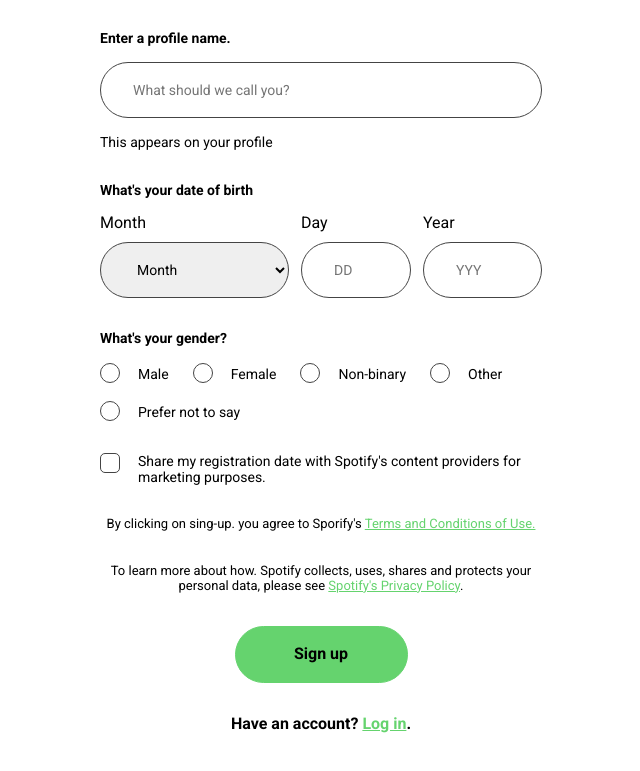
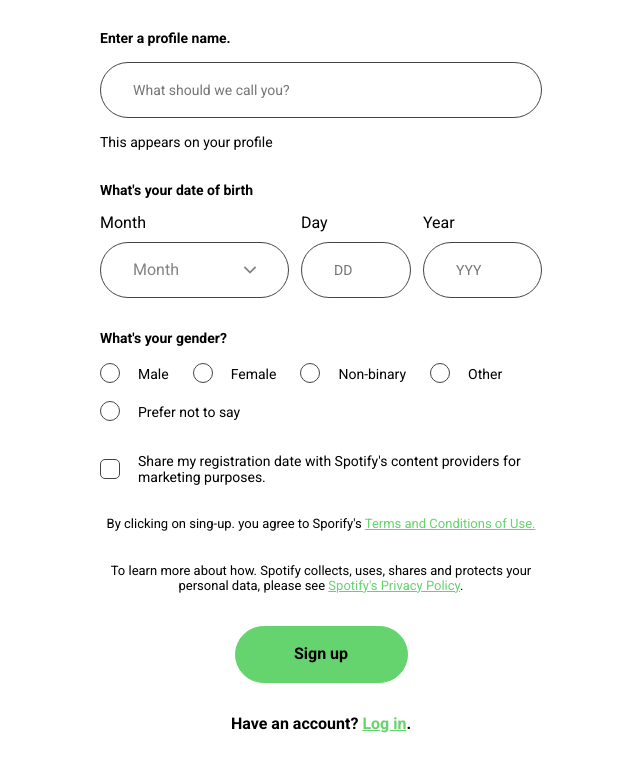
Before and after one commit to Noshi96/AuthFormSpotify, a React (Vite) app: page / in a window 1280 px wide. Shown: the part 862-1633 px from the top of the page, without its empty margins (319-959 px from the left). Built offline with nearby package versions, Linux system fonts and the light colour scheme.

Commit message:
IS-1 Add Custom Dropdown

```diff
--- a/src/global-styles/styles/root.scss
+++ b/src/global-styles/styles/root.scss
@@ -8,7 +8,9 @@
     --color-secondary-dark: #444444;
     --color-spotify-standard: #65D36E;
     --color-white-standard: #ffffff;
+    --color-hover-dropdown: #F0F0F0;
     --color-gray-standard: #bbbbbb;
+    --color-gray-placeholder: #848484;
     --default-small-font-size: 0.813rem; //13px
     --default-input-font-size: 0.875rem; // 14 px
     --regular-small-font-size: 0.875rem;  // 14px
--- a/src/modules/HomeModule/components/BirthDateFormInput/BirthDateFormInput.scss
+++ b/src/modules/HomeModule/components/BirthDateFormInput/BirthDateFormInput.scss
@@ -1,67 +1,64 @@
 .birth-date__label {
-  font-size: 0.875rem; // 14px
-  font-weight: 700;
-  padding-bottom: 1rem;
+  --birth-date-label-padding-bottom: 1rem;
+
+  font-size: var(--regular-small-font-size);
+  font-weight: var(--bold-font-weight);
+  padding-bottom: var(--birth-date-label-padding-bottom);
 }
 
 .date-group {
+  --date-input-horizontal-spacing: 0.75rem; // 12px
+  --label-group-padding-bottom: 0.625rem; // 10px
+  --month-form-group-min-width: 135px;
+  --month-form-group-width: 189px;
+  --day-form-group-width: 110px;
+  --year-form-group-width: 119px;
+  --input-height: 56px;
+  --input-radius: 50px;
+  --input-padding-left-mobile: 1.5rem;
+  --input-padding-left-desktop: 2rem;
+
+
   display: flex;
   justify-content: space-between;
-  gap: 0.75rem; // 12px
+  gap: var(--date-input-horizontal-spacing);
   max-width: 100%;
 }
 
-.form-group {
-  font-size: 0.875rem; // 14px
-  font-weight: 700;
-}
-
 .label-group {
-  padding-bottom: 0.625rem; // 10px
+  padding-bottom: var(--label-group-padding-bottom);
 }
 
 .month-form-group {
-  min-width: 135px;
+  min-width: var(--month-form-group-min-width);
   @media (min-width: 576px) {
-    width: 189px;
+    width: var(--month-form-group-width);
   }
 }
 
 .day-form-group {
   max-width: 100%;
   @media (min-width: 576px) {
-    width: 110px;
+    width: var(--day-form-group-width);
   }
 }
 
 .year-form-group {
   max-width: 100%;
   @media (min-width: 576px) {
-    width: 119px;
+    width: var(--year-form-group-width);
   }
 }
 
-.month__input, .day__input, .year__input {
+.day__input, .year__input {
   width: 100%;
-  height: 56px;
+  height: var(--input-height);
   border: 1px solid var(--color-secondary-dark);
-  border-radius: 50px;
-  font-size: 0.875rem;
-  padding-left: 1.5rem; //24px
+  border-radius: var(--input-radius);
+  font-size: var(--default-input-font-size);
+  padding-left: var(--input-padding-left-mobile);
 
   @media (min-width: 576px) {
-    padding-left: 2rem; //32px
+    padding-left: var(--input-padding-left-desktop); //32px
   }
 }
-
-select option {
-  background-color: #f8f8f8;
-  color: #333;
-  font-weight: bold;
-  border-radius: 50px;
-}
-
-select option:hover {
-  background-color: #ccc;
-  color: #fff;
-}
--- a/src/modules/HomeModule/components/BirthDateFormInput/BirthDateFormInput.tsx
+++ b/src/modules/HomeModule/components/BirthDateFormInput/BirthDateFormInput.tsx
@@ -1,4 +1,5 @@
 import React from 'react';
+import { FormDropdown } from '../FormDropdown/FormDropdown';
 import './BirthDateFormInput.scss';
 
 export const BirthDateFormInput: React.FC = () => {
@@ -16,30 +17,7 @@
               <span>{'Month'}</span>
             </label>
           </div>
-          <select
-            className='month__input'
-            aria-invalid='false'
-            id='month'
-            name='month'
-            placeholder='Month'
-            required={true}
-          >
-            <option value='' disabled selected style={{ display: 'none' }}>
-              Month
-            </option>
-            <option value='01'>January</option>
-            <option value='02'>February</option>
-            <option value='03'>March</option>
-            <option value='04'>April</option>
-            <option value='05'>May</option>
-            <option value='06'>June</option>
-            <option value='07'>July</option>
-            <option value='08'>August</option>
-            <option value='09'>September</option>
-            <option value='10'>October</option>
-            <option value='11'>November</option>
-            <option value='12'>December</option>
-          </select>
+          <FormDropdown />
         </div>
         <div className='day-form-group'>
           <div className='label-group'>
--- a/src/modules/HomeModule/components/FormDropdown/FormDropdown.scss
+++ b/src/modules/HomeModule/components/FormDropdown/FormDropdown.scss
@@ -1,45 +1,59 @@
 .custom-select {
+  --select-month-button-height: 3.5rem; // 56px;
+  --button-padding-left-right-mobile: 1.5rem; //24px;
+  --button-padding-left-right-desktop: 2rem; //32px
+  --button-radius: 50px;
+  --ul-margin-top: 1rem;
+  --ul-margin-top-in-list: 0.5rem; //8px
+  --ul-radius: 17px;
+  --ul-padding-top-bottom: 1rem; //16px;
+  --ul-padding-left-right: 0.75rem; //12px;
+  --li-padding-top-bottom: 0.5rem; //8px;
+  --li-padding-left-right: 0.75rem; //12px;
+  --li-radius: 8px;
+
+
+  width: 100%;
   position: relative;
-  overflow: hidden;
+
+  .select-month__button {
+    display: flex;
+    align-items: center;
+    justify-content: space-between;
     width: 100%;
-  height: 56px;
+    height: var(--select-month-button-height);
+    padding: 0 var(--button-padding-left-right-mobile);
     border: 1px solid var(--color-secondary-dark);
-  border-radius: 50px;
-  font-size: 0.875rem;
-  padding-left: 1.5rem; //24px
+    border-radius: var(--button-radius);
+    color: var(--color-gray-placeholder);
+    background: var(--color-white-standard);
+    cursor: pointer;
 
-  @media (min-width: 576px) {
-    padding-left: 2rem; //32px
+    @media (min-width: 576px){
+      padding: 0 var(--button-padding-left-right-desktop);
     }
   }
 
-.custom-select select {
+  .drop-down__list {
+    position: absolute;
+    margin-top: var(--ul-margin-in-list);
     width: 100%;
-  padding: 10px 20px;
-  font-size: 16px;
-  line-height: 1.3;
-  border: none;
-  outline: none;
-  box-shadow: none;
-  background-color: transparent;
-  -webkit-appearance: none;
-  -moz-appearance: none;
-  appearance: none;
+    background: var(--color-white-standard);
+    border: 1px solid var(--color-secondary-dark);
+    border-radius: var(--ul-radius);
+    z-index: 2;
+    margin-top: var( --ul-margin-top);
+    padding: var(--ul-padding-top-bottom) var(--ul-padding-left-right);
+
+    li {
+      padding: var(--li-padding-top-bottom) var(--li-padding-left-right);
+      list-style:none;
+      cursor: pointer;
+
+      &:hover {
+        background: var(--color-hover-dropdown);
+        border-radius: var(--li-radius);
       }
-
-.custom-select::after {
-  content: '';
-  position: absolute;
-  top: 50%;
-  right: 10px;
-  transform: translateY(-50%);
-  width: 0;
-  height: 0;
-  border-style: solid;
-  border-width: 6px 6px 0 6px;
-  border-color: #777 transparent transparent transparent;
     }
-
-.custom-select select:focus + ::after {
-  border-color: #555 transparent transparent transparent;
   }
+}
--- a/src/modules/HomeModule/components/FormDropdown/FormDropdown.tsx
+++ b/src/modules/HomeModule/components/FormDropdown/FormDropdown.tsx
@@ -1,8 +1,8 @@
 import React, { useState } from 'react';
 import './FormDropdown.scss';
+import arrowIcon from '../../../../assets/images/down-arrow.svg';
 
 const monthNames = [
-  { value: '', label: 'Select a month' },
   { value: '01', label: 'January' },
   { value: '02', label: 'February' },
   { value: '03', label: 'March' },
@@ -19,20 +19,37 @@
 
 export const FormDropdown: React.FC = () => {
   const [selectedMonth, setSelectedMonth] = useState('');
+  const [isOpen, setIsOpen] = useState(false);
 
-  const handleChange = (event: React.ChangeEvent<HTMLSelectElement>) => {
-    setSelectedMonth(event.target.value);
+  const handleLiChange = (value: string) => {
+    setIsOpen((prev) => !prev);
+    setSelectedMonth(value);
   };
+
+  const OptionList = () => (
+    <ul className='drop-down__list'>
+      {monthNames.map(({ label }) => (
+        <li
+          onClick={() => handleLiChange(label)}
+          className='Element'
+          key={label}
+        >
+          {label}
+        </li>
+      ))}
+    </ul>
+  );
 
   return (
     <div className='custom-select'>
-      <select value={selectedMonth} onChange={handleChange}>
-        {monthNames.map((month) => (
-          <option key={month.value} value={month.value}>
-            {month.label}
-          </option>
-        ))}
-      </select>
+      <button
+        onClick={() => setIsOpen((prev) => !prev)}
+        className='select-month__button'
+      >
+        {selectedMonth ? selectedMonth : 'Month'}
+        <img src={arrowIcon} alt='drop down icon' />
+      </button>
+      {isOpen ? <OptionList /> : null}
     </div>
   );
 };
--- a/src/modules/HomeModule/components/RegisterForm/RegisterForm.scss
+++ b/src/modules/HomeModule/components/RegisterForm/RegisterForm.scss
@@ -29,8 +29,9 @@
 
     .checkmark {
       position: absolute;
-      top: 0;
+      top: 50%;
       left: 0;
+      transform: translateY(-50%);
       height: var(--checkbox-input-height);
       width: var(--checkbox-input-height);
       border-radius: 5px;
```
Also changed, not shown: src/assets/images/down-arrow.svg (added). Lines whose indentation alone changed are shown as unchanged.
